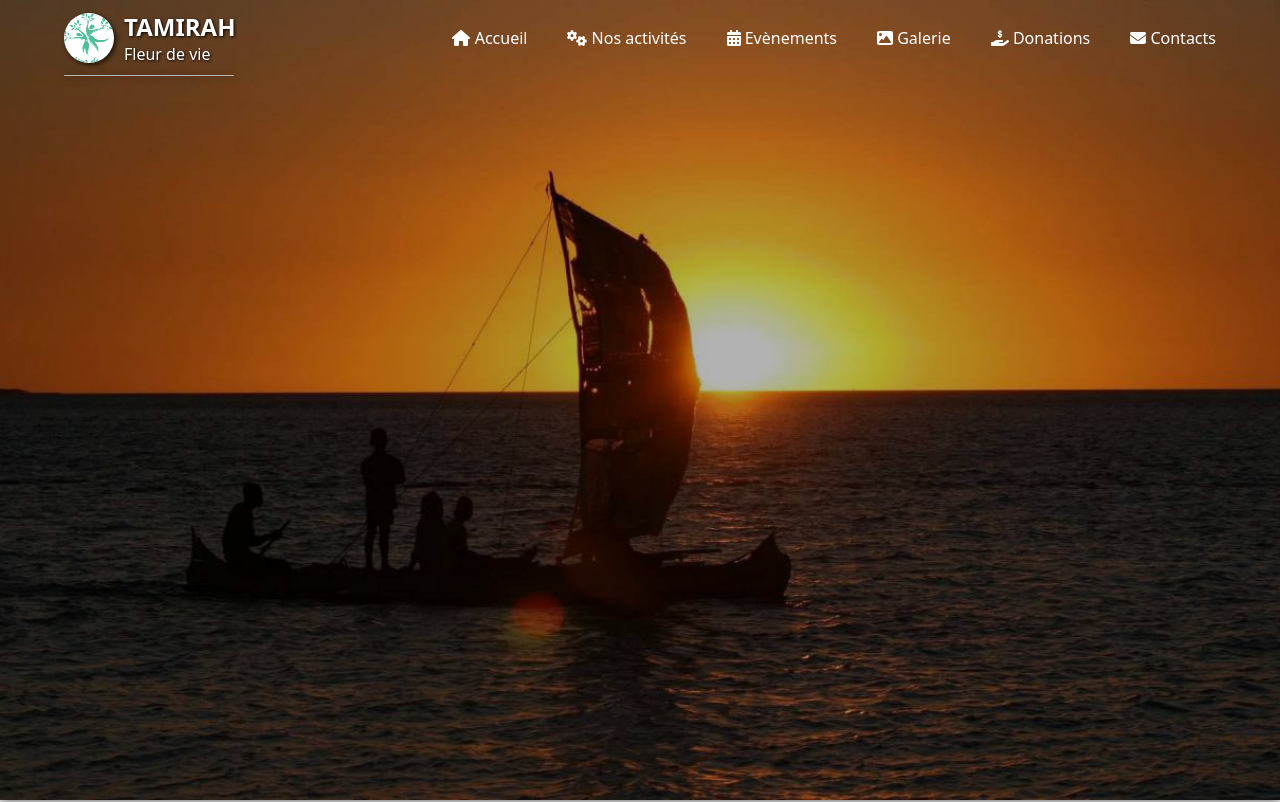
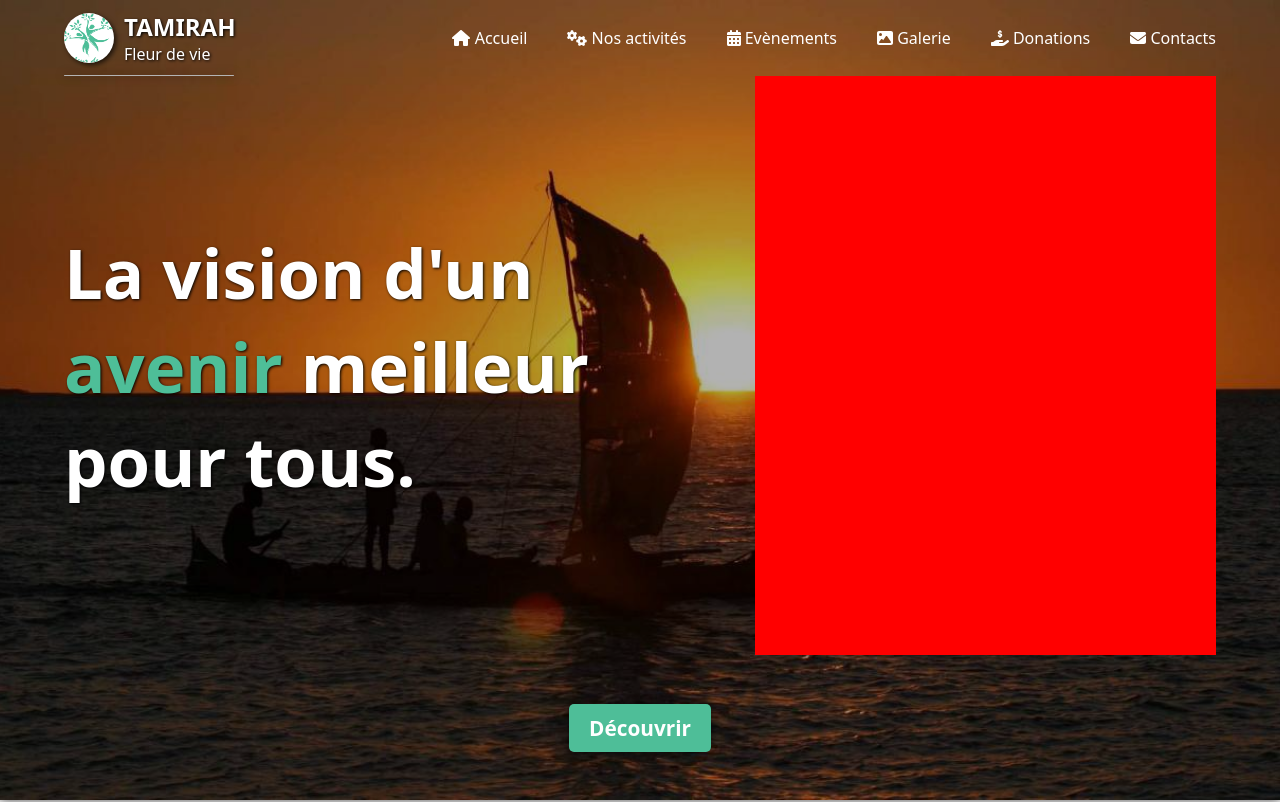
Before and after one commit to Manjaka13/tamirah, a Next.js app: page / in a window 1280 px wide. Shown: the top 802 px of the page. Built offline with nearby package versions, Linux system fonts and the light colour scheme.

Commit message:
update cover

```diff
--- a/components/Cover.jsx
+++ b/components/Cover.jsx
@@ -6,7 +6,27 @@ import React from "react";
 
 const Cover = () => (
 	<div className="cover w-100 h-100 o-h">
-		<div className="cover__overlay w-100 h-100"></div>
+		<div className="cover__overlay w-100 h-100">
+			<div
+				className="container cover__content"
+				style={{ flexDirection: "column" }}
+			>
+				<div className="w-100 h-80 f-r-st-ce">
+					<h2 className="cover__title white fs-430">
+						La vision d'un <span className="t">avenir</span> meilleur pour tous.
+					</h2>
+					<div className="cover__activities w-40 h-100 bg-red"></div>
+				</div>
+				<p className="w-100 h-20 f-r-ce-ce">
+					<button
+						className="cover__discover fs-130 b pd-20 pd-t-10 pd-b-10 br-5 white bg-t tr-200 p"
+						title="Découvrir notre association."
+					>
+						Découvrir
+					</button>
+				</p>
+			</div>
+		</div>
 	</div>
 );
 
--- a/styles/Cover.scss
+++ b/styles/Cover.scss
@@ -5,5 +5,29 @@
 
     &__overlay {
         background: rgba(0, 0, 0, 0.3);
+        margin: 0;
+        height: 100vh;
+        overflow: hidden;
+    }
+
+    &__content {
+        margin-top: 76px;
+        height: calc(100vh - 76px);
+    }
+
+    &__discover {
+        border: none;
+        box-shadow: 0px 0px 10px rgba(0, 0, 0, 0.7);
+        &:hover {
+            background: darken($color-theme, 10%);
+        }
+        &:active {
+            background: lighten($color-theme, 10%);
+        }
+    }
+
+    &__title {
+        flex: 1;
+        text-shadow: 1px 1px 3px black;
     }
 }
```
